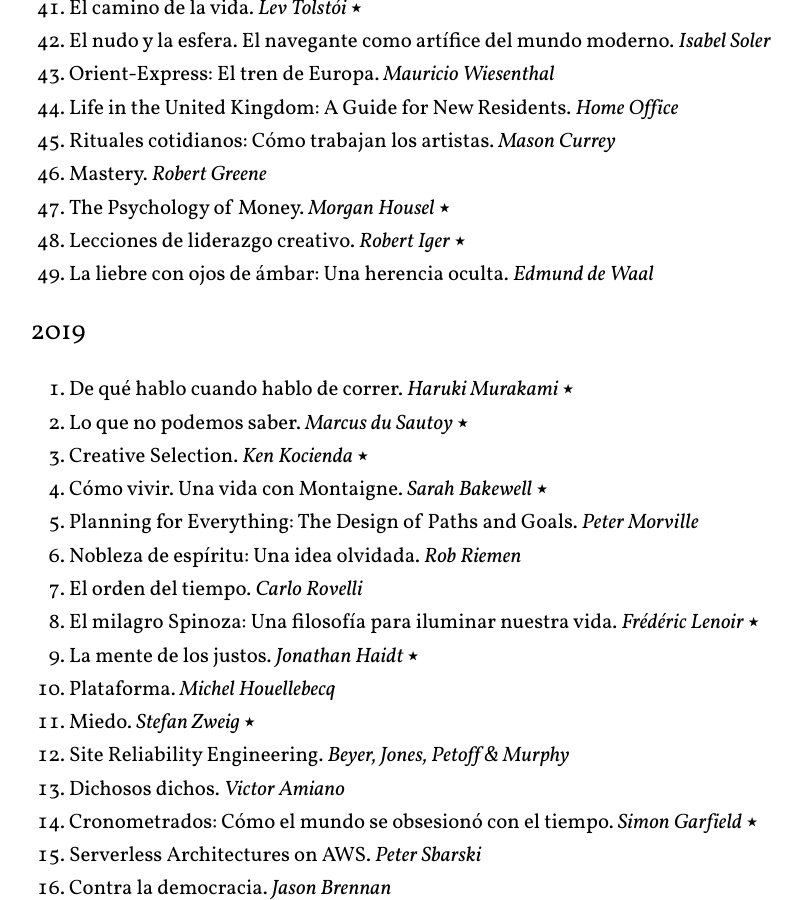
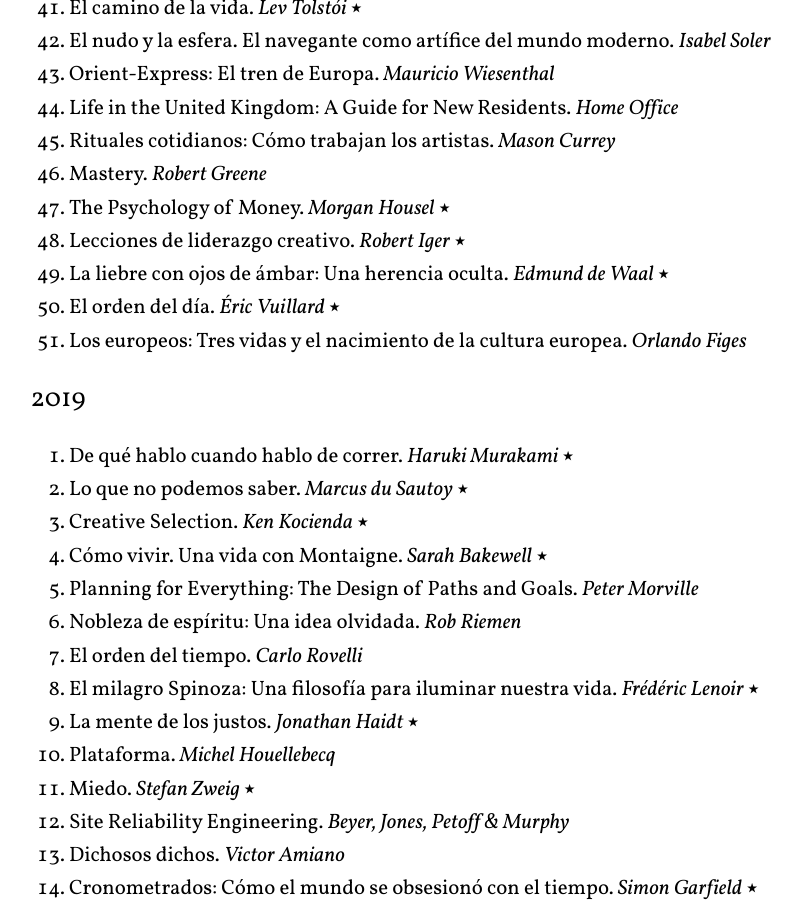
Before and after one commit to arturoherrero/arturoherrero.com, a Jekyll site: the page built from pages/books.md, in a window 1280 px wide and 900 px high, scrolled down 1681 px. Shown: the whole window, without its empty margins (220-1022 px from the left). Built offline with Jekyll 4.4.1, drawn with Linux system fonts in a browser that asks for light colours.

Commit message:
Update book list

```diff
--- a/pages/books.md
+++ b/pages/books.md
@@ -58,7 +58,9 @@
 46. Mastery. *Robert Greene*
 47. The Psychology of Money. *Morgan Housel* ⭑
 48. Lecciones de liderazgo creativo. *Robert Iger* ⭑
-49. La liebre con ojos de ámbar: Una herencia oculta. *Edmund de Waal*
+49. La liebre con ojos de ámbar: Una herencia oculta. *Edmund de Waal* ⭑
+50. El orden del día. *Éric Vuillard* ⭑
+51. Los europeos: Tres vidas y el nacimiento de la cultura europea. *Orlando Figes*
 
 
 ### 2019
```
